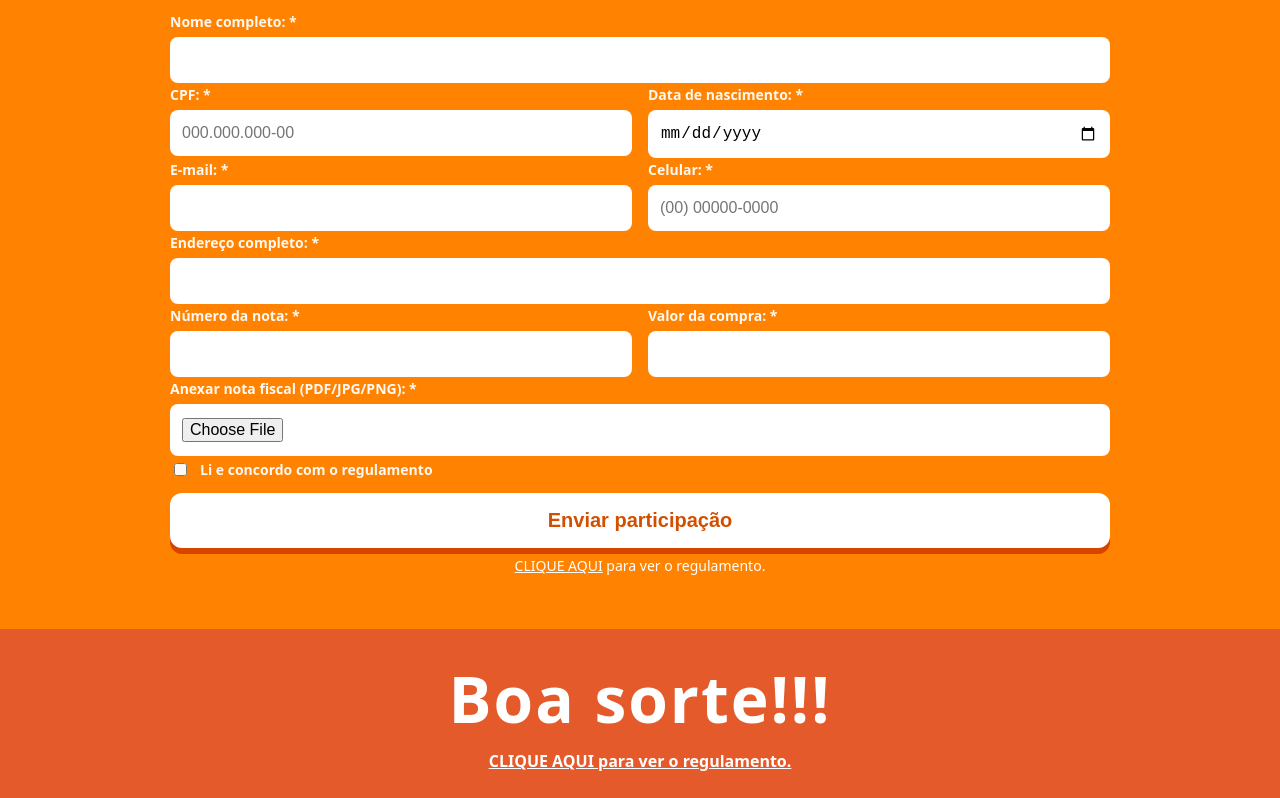
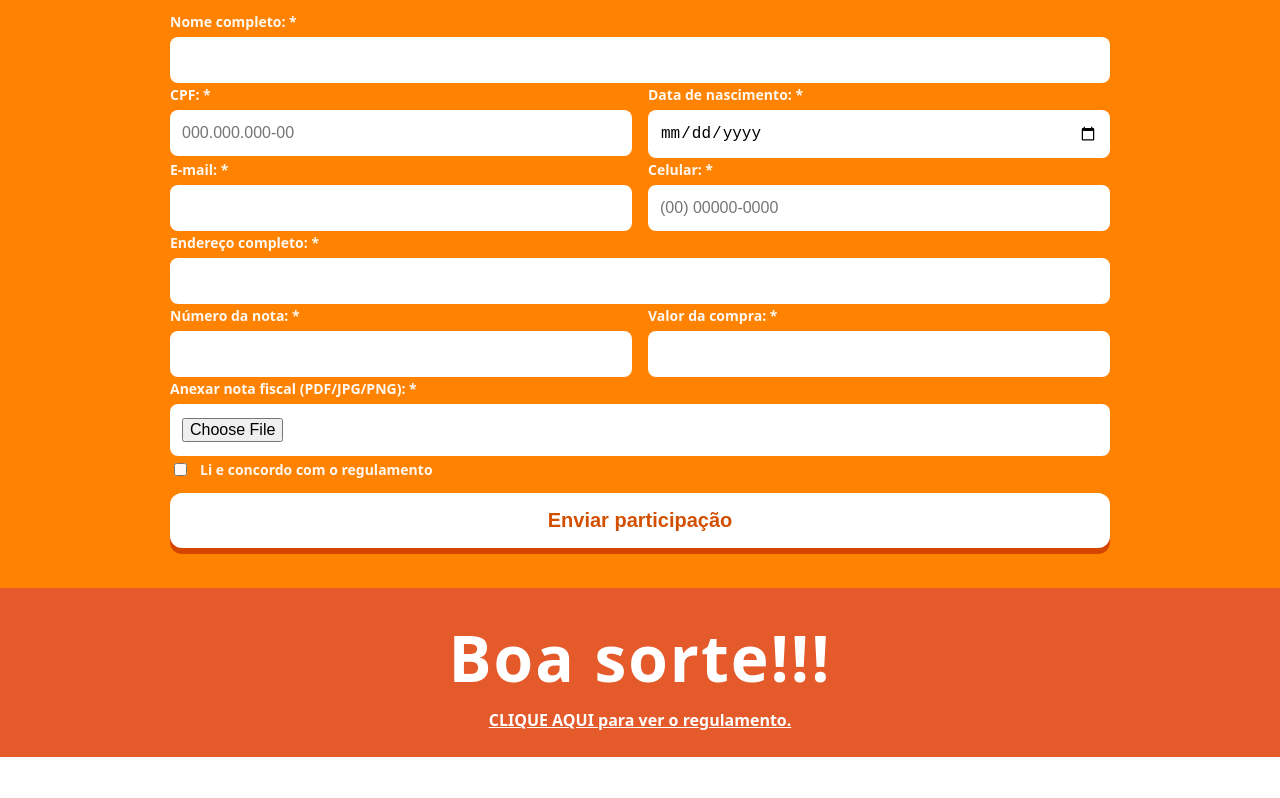
Before and after one commit to webapp-alphabeto/LpSorteioDisney, a website: page public/index.html in a window 1280 px wide. Shown: the part 3415-4213 px from the top of the page. After the commit the page ends 4172 px from the top, so only its background shows below. Drawn offline with Linux system fonts and the light colour scheme; a web font is replaced by a local one.

Commit message:
ajuste lp

```diff
--- a/public/index.html
+++ b/public/index.html
@@ -210,13 +210,13 @@
         </label>
 
         <button class="submit" type="submit">Enviar participação</button>
-        <p class="reg"> <a href="#">CLIQUE AQUI</a> para ver o regulamento.</p>
+        <!-- <p class="reg"> <a href="https://vitrineviva.blob.core.windows.net/sorteiocontainer/Promo Dia das Crianças 2025 Regulations.pdf">CLIQUE AQUI</a> para ver o regulamento.</p> -->
       </form>
     </div>
 
     <div class="goodluck">
       <h2>Boa sorte!!!</h2>
-      <a href="#">CLIQUE AQUI para ver o regulamento.</a>
+      <a href="https://vitrineviva.blob.core.windows.net/sorteiocontainer/Promo Dia das Crianças 2025 Regulations.pdf">CLIQUE AQUI para ver o regulamento.</a>
     </div>
   </section>
 
```
